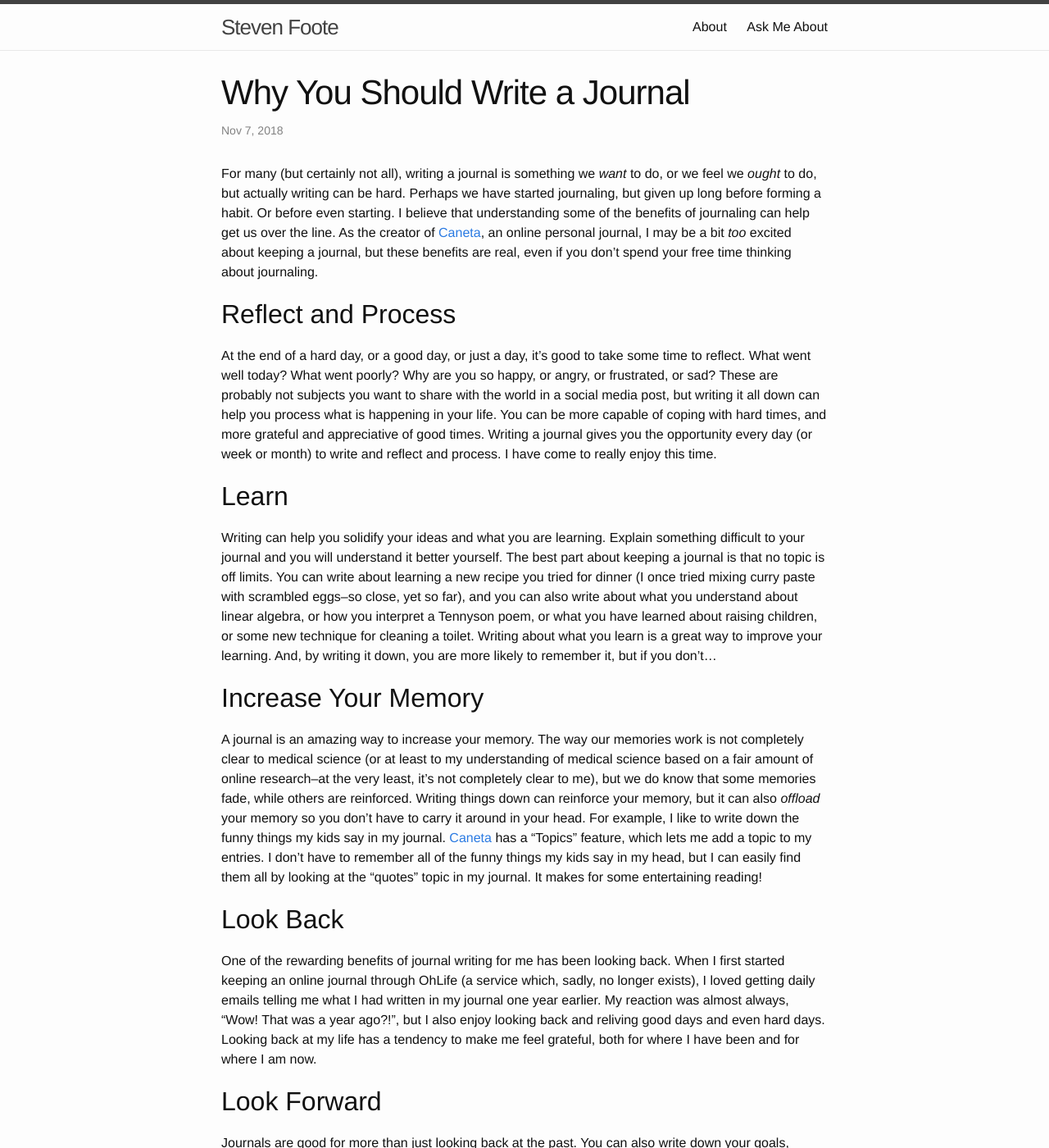
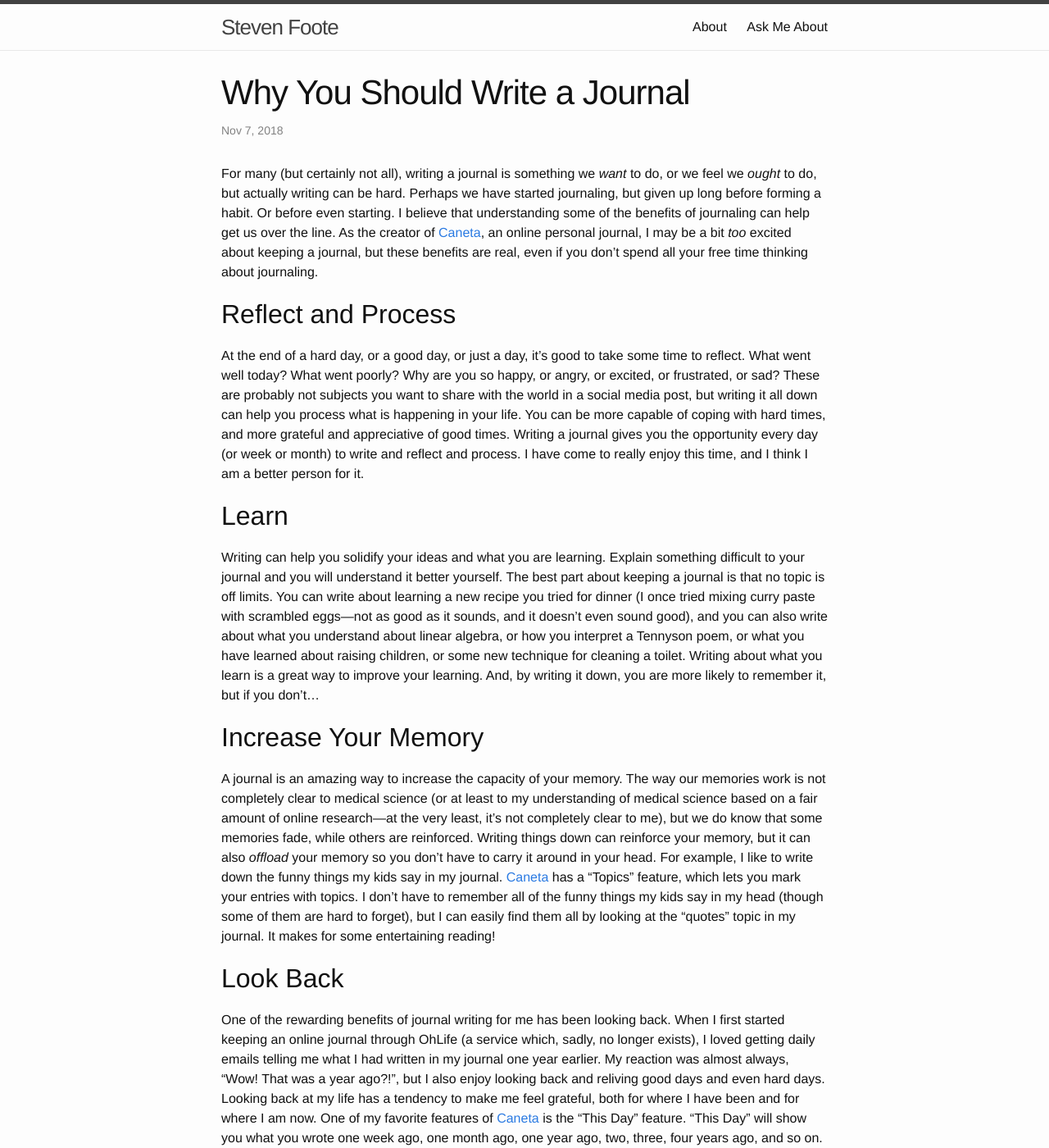
Before and after one commit to smfoote/smfoote.github.io, a Jekyll site: the page built from _posts/2018-11-7-why-write-journal.md, in a window 1280 px wide and 1400 px high. Shown: the whole window at 82% size. Built offline with Jekyll 4.4.1, drawn with Linux system fonts in a browser that asks for light colours; comment, search, counter and statistics services are not loaded; some of the changed text lies outside the part shown.

Commit message:
A few updates

```diff
--- a/_posts/2018-11-7-why-write-journal.md
+++ b/_posts/2018-11-7-why-write-journal.md
@@ -5,26 +5,26 @@ tags: journal caneta
 comments: true
 ---
 
-For many (but certainly not all), writing a journal is something we _want_ to do, or we feel we _ought_ to do, but actually writing can be hard. Perhaps we have started journaling, but given up long before forming a habit. Or before even starting. I believe that understanding some of the benefits of journaling can help get us over the line. As the creator of [Caneta](https://caneta.co), an online personal journal, I may be a bit _too_ excited about keeping a journal, but these benefits are real, even if you don't spend your free time thinking about journaling.
+For many (but certainly not all), writing a journal is something we _want_ to do, or we feel we _ought_ to do, but actually writing can be hard. Perhaps we have started journaling, but given up long before forming a habit. Or before even starting. I believe that understanding some of the benefits of journaling can help get us over the line. As the creator of [Caneta](https://caneta.co), an online personal journal, I may be a bit _too_ excited about keeping a journal, but these benefits are real, even if you don't spend all your free time thinking about journaling.
 
 ## Reflect and Process
 
-At the end of a hard day, or a good day, or just a day, it's good to take some time to reflect. What went well today? What went poorly? Why are you so happy, or angry, or frustrated, or sad? These are probably not subjects you want to share with the world in a social media post, but writing it all down can help you process what is happening in your life. You can be more capable of coping with hard times, and more grateful and appreciative of good times. Writing a journal gives you the opportunity every day (or week or month) to write and reflect and process. I have come to really enjoy this time.
+At the end of a hard day, or a good day, or just a day, it's good to take some time to reflect. What went well today? What went poorly? Why are you so happy, or angry, or excited, or frustrated, or sad? These are probably not subjects you want to share with the world in a social media post, but writing it all down can help you process what is happening in your life. You can be more capable of coping with hard times, and more grateful and appreciative of good times. Writing a journal gives you the opportunity every day (or week or month) to write and reflect and process. I have come to really enjoy this time, and I think I am a better person for it.
 
 ## Learn
 
-Writing can help you solidify your ideas and what you are learning. Explain something difficult to your journal and you will understand it better yourself. The best part about keeping a journal is that no topic is off limits. You can write about learning a new recipe you tried for dinner (I once tried mixing curry paste with scrambled eggs–so close, yet so far), and you can also write about what you understand about linear algebra, or how you interpret a Tennyson poem, or what you have learned about raising children, or some new technique for cleaning a toilet. Writing about what you learn is a great way to improve your learning. And, by writing it down, you are more likely to remember it, but if you don't...
+Writing can help you solidify your ideas and what you are learning. Explain something difficult to your journal and you will understand it better yourself. The best part about keeping a journal is that no topic is off limits. You can write about learning a new recipe you tried for dinner (I once tried mixing curry paste with scrambled eggs&mdash;not as good as it sounds, and it doesn't even sound good), and you can also write about what you understand about linear algebra, or how you interpret a Tennyson poem, or what you have learned about raising children, or some new technique for cleaning a toilet. Writing about what you learn is a great way to improve your learning. And, by writing it down, you are more likely to remember it, but if you don't...
 
 ## Increase Your Memory
 
-A journal is an amazing way to increase your memory. The way our memories work is not completely clear to medical science (or at least to my understanding of medical science based on a fair amount of online research–at the very least, it's not completely clear to me), but we do know that some memories fade, while others are reinforced. Writing things down can reinforce your memory, but it can also _offload_ your memory so you don't have to carry it around in your head. For example, I like to write down the funny things my kids say in my journal. [Caneta](https://caneta.co) has a "Topics" feature, which lets me add a topic to my entries. I don't have to remember all of the funny things my kids say in my head, but I can easily find them all by looking at the "quotes" topic in my journal. It makes for some entertaining reading!
+A journal is an amazing way to increase the capacity of your memory. The way our memories work is not completely clear to medical science (or at least to my understanding of medical science based on a fair amount of online research&mdash;at the very least, it's not completely clear to me), but we do know that some memories fade, while others are reinforced. Writing things down can reinforce your memory, but it can also _offload_ your memory so you don't have to carry it around in your head. For example, I like to write down the funny things my kids say in my journal. [Caneta](https://caneta.co) has a "Topics" feature, which lets you mark your entries with topics. I don't have to remember all of the funny things my kids say in my head (though some of them are hard to forget), but I can easily find them all by looking at the "quotes" topic in my journal. It makes for some entertaining reading!
 
 ## Look Back
 
-One of the rewarding benefits of journal writing for me has been looking back. When I first started keeping an online journal through OhLife (a service which, sadly, no longer exists), I loved getting daily emails telling me what I had written in my journal one year earlier. My reaction was almost always, "Wow! That was a year ago?!", but I also enjoy looking back and reliving good days and even hard days. Looking back at my life has a tendency to make me feel grateful, both for where I have been and for where I am now.
+One of the rewarding benefits of journal writing for me has been looking back. When I first started keeping an online journal through OhLife (a service which, sadly, no longer exists), I loved getting daily emails telling me what I had written in my journal one year earlier. My reaction was almost always, "Wow! That was a year ago?!", but I also enjoy looking back and reliving good days and even hard days. Looking back at my life has a tendency to make me feel grateful, both for where I have been and for where I am now. One of my favorite features of [Caneta](https://caneta.co) is the "This Day" feature. "This Day" will show you what you wrote one week ago, one month ago, one year ago, two, three, four years ago, and so on. I can watch myself change and watch my children grow over the years as I read through past journal entries every day.
 
 ## Look Forward
 
 Journals are good for more than just looking back at the past. You can also write down your goals, hopes, dreams, and aspirations. Writing your goals can actually help you achieve them, and a journal is a great place to write them down. One of the curious features in Caneta is that you can set the date of your entries, so you _could_ write an entry in the future. I have tried it a few times, but I actually prefer writing my goals and how I feel about them _right now_, rather than setting a date I hope to accomplish the goal. Either way, writing my goals has helped me turn them into reality. The very existence of Caneta is proof of that.
 
-In the next week or so, I will write another post about how to start writing a journal, so you can reap all these benefits. Until then, please check out [Caneta](https://caneta.co).
+In the next week or so, I will write another post about how to _start_ writing a journal, so you can reap all these benefits. Until then, please check out [Caneta](https://caneta.co).
```
